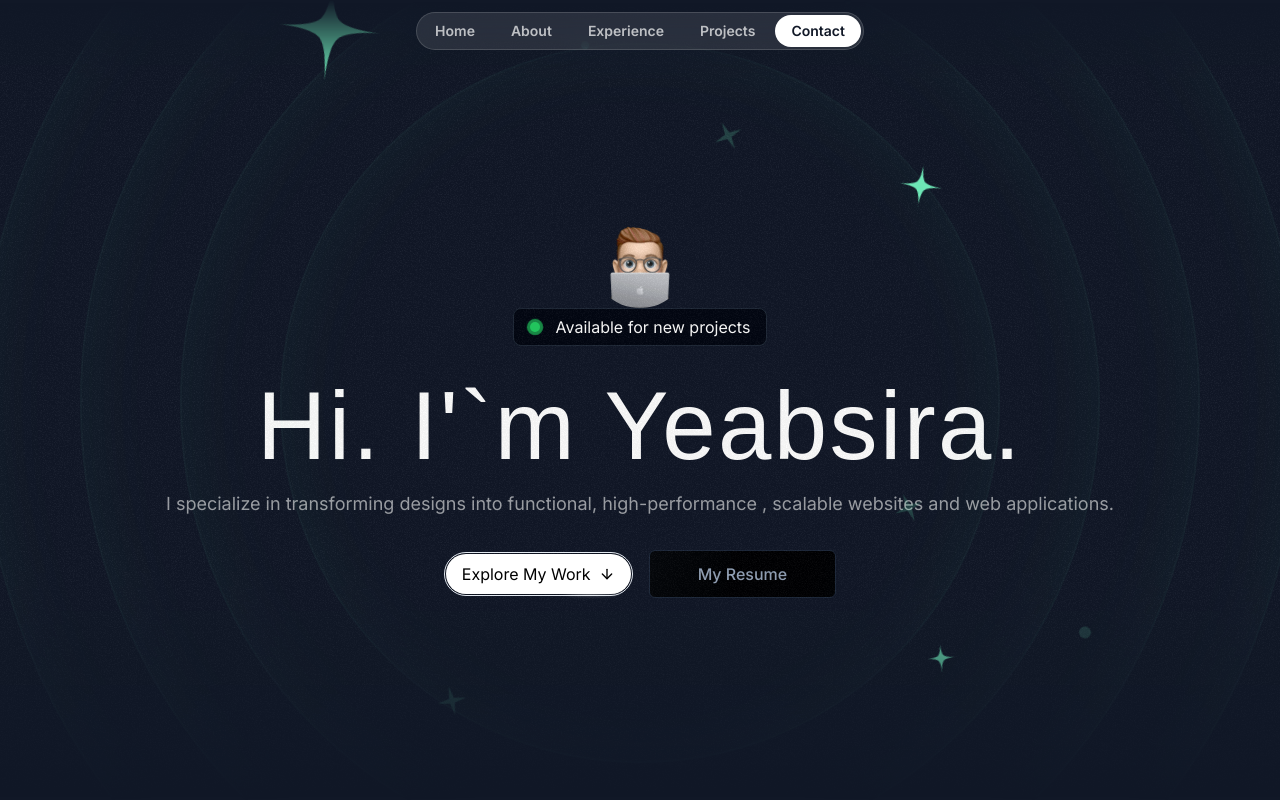
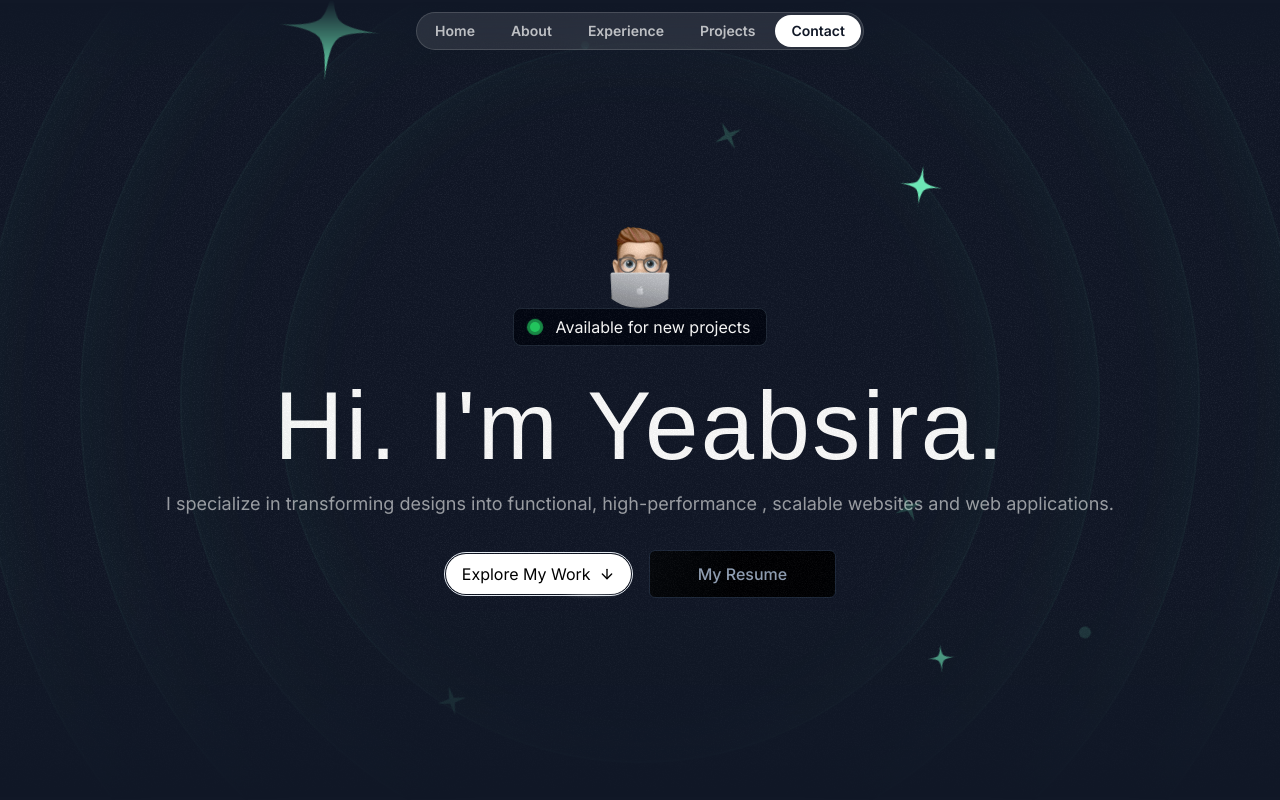
Before and after one commit to itsyaba/portfolio-v2, a Next.js app: page / in a window 1280 px wide. Shown: the top 800 px of the page. Built offline with nearby package versions, Linux system fonts and the light colour scheme; a web font is replaced by a local one.

Commit message:
fixed eslint error

```diff
--- a/src/sections/Hero.tsx
+++ b/src/sections/Hero.tsx
@@ -71,7 +71,7 @@ export const HeroSection = () => {
         </div>
         <div className=" mx-auto">
           <h1 className="font-cursive md:text-8xl text-5xl text-center mt-8 tracking-wide">
-            Hi. I&apos;`m Yeabsira.
+            Hi. I&apos;m Yeabsira.
           </h1>
           {/* <h1 className="font-serif text-xl text-center">A Developer.</h1> */}
           <p className="text-center mt-4 text-white/60 md:text-lg">
```
